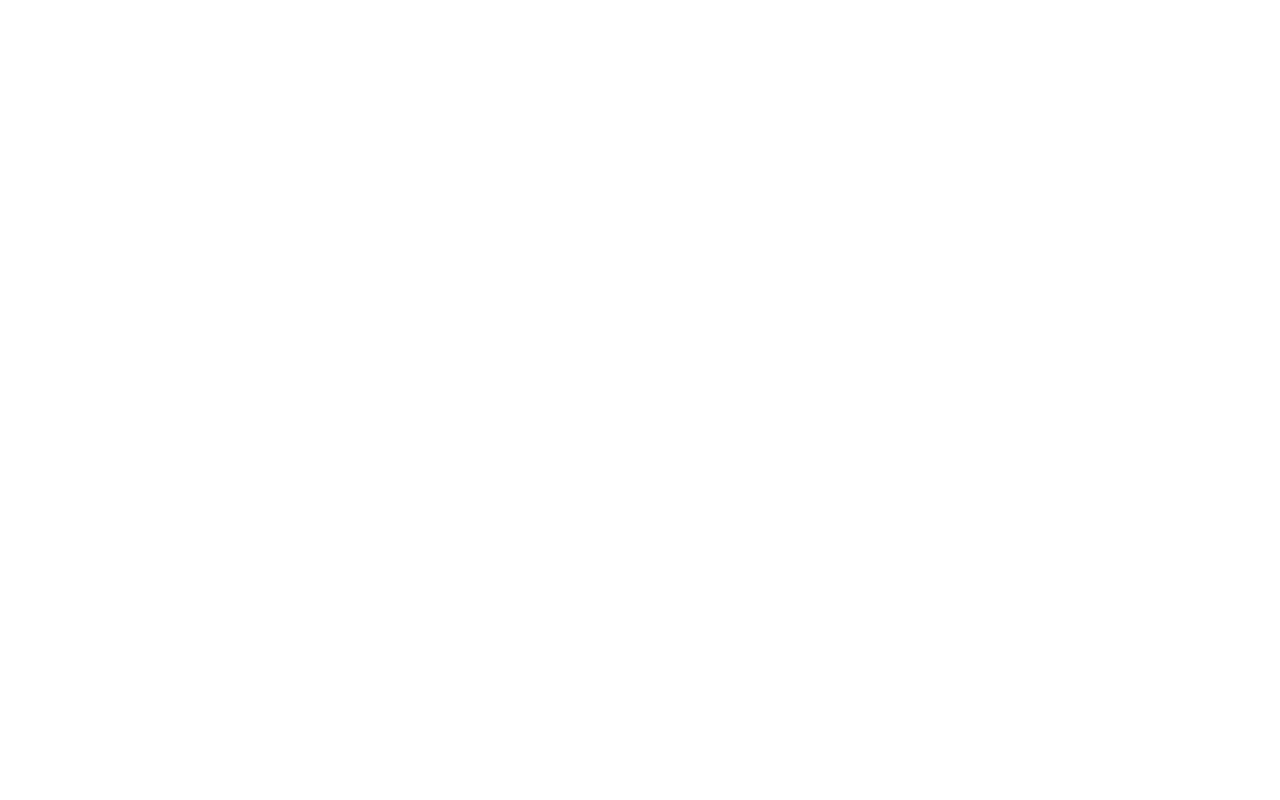
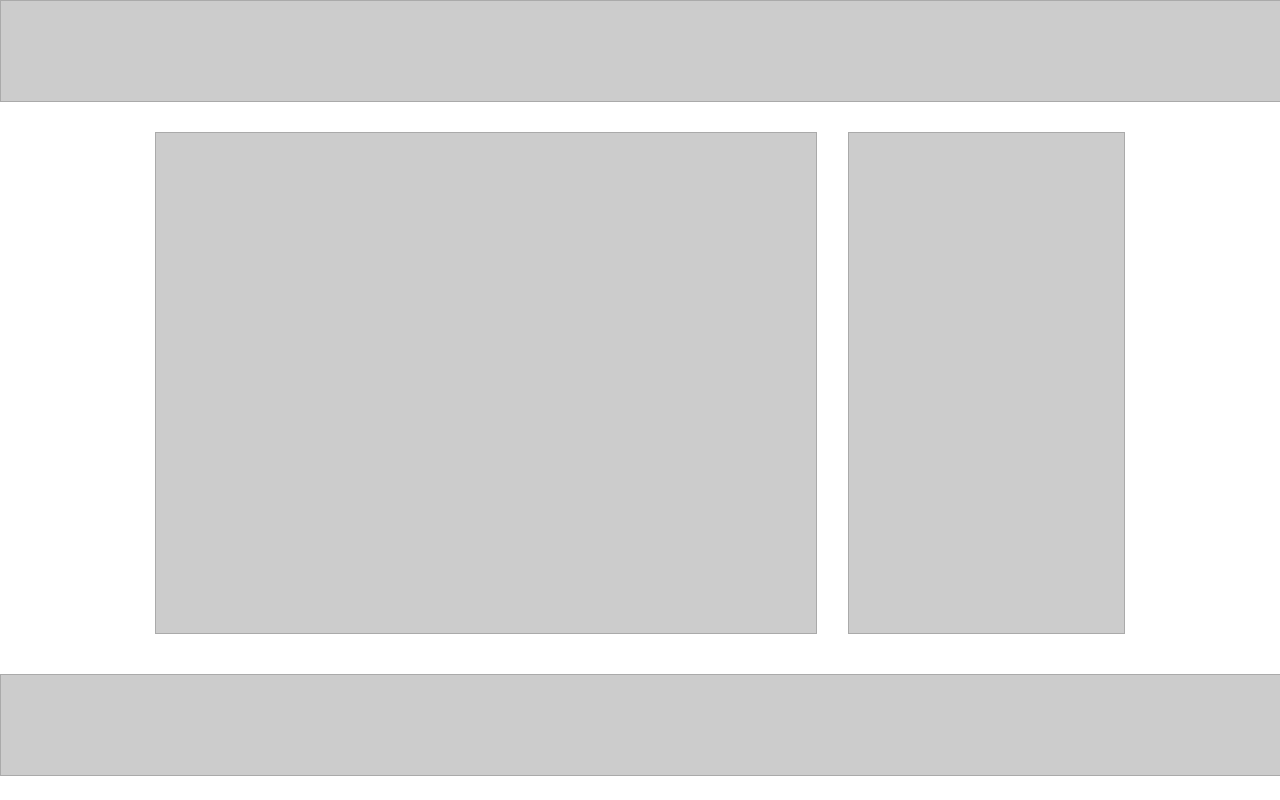
Before and after one commit to Channelsu/standard, a plain HTML site: page index.html in a window 1280 px wide. Drawn offline with Linux system fonts and the light colour scheme.

Commit message:
clearfixクラスの追加

```diff
--- a/css/style.css
+++ b/css/style.css
@@ -5,6 +5,12 @@
 .wrapper {
   width: 970px;
   margin: 30px auto 40px;
+}
+
+.clearfix::after {
+  content: '';
+  display: block;
+  clear: both;
 }
 
 .main {
@@ -21,3 +27,18 @@
 .footer {
   width: 100%;
 }
+
+/* 一時的に表示 */
+.header, .main, .sidemenu, .footer {
+  border: 1px solid #aaa;
+  background-color: #ccc;
+}
+
+.header, .footer {
+  height: 100px;
+}
+
+.main, .sidemenu {
+  height: 500px;
+}
+/* 一時的に表示 ここまで */
--- a/index.html
+++ b/index.html
@@ -10,7 +10,7 @@
   <header class="header">
 
   </header>
-  <div class="wrapper">
+  <div class="wrapper clearfix">
     <main class="main">
 
     </main>
```
